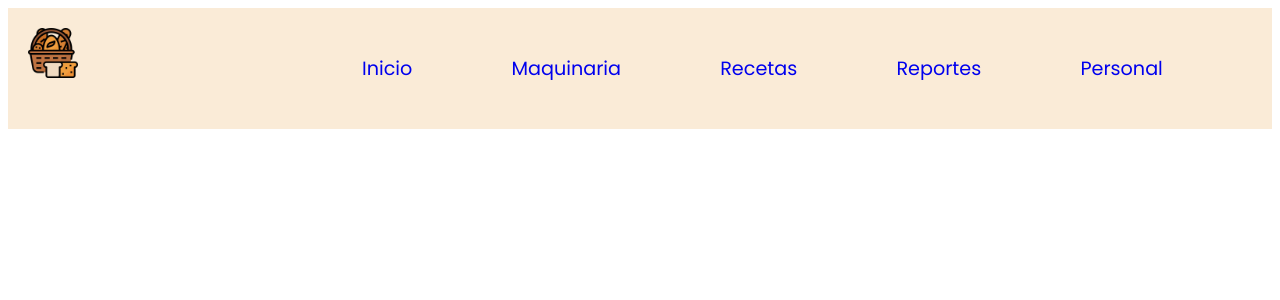
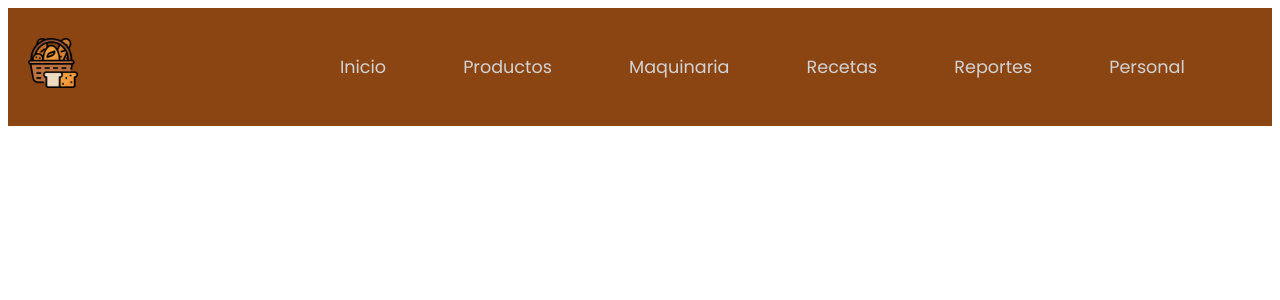
Before and after one commit to JuelVargas/web-react-panaderia, a React (Vite) app: page / in a window 1280 px wide. Shown: the top 300 px of the page. Built offline with nearby package versions, Linux system fonts and the light colour scheme.

Commit message:
First change

```diff
--- a/src/Components/Navbar.jsx
+++ b/src/Components/Navbar.jsx
@@ -6,6 +6,7 @@ function Navbar () {
             <img className="image" src="../../src/assets/panaderia.png" alt="icono panaderia" />
             <ul>
                 <li className='link'><a href="#">Inicio</a></li>
+                <li className='link'><a href="#">Productos</a></li>
                 <li className='link'><a href="#">Maquinaria</a></li>
                 <li className='link'><a href="#">Recetas</a></li>
                 <li className='link'><a href="#">Reportes</a></li>
--- a/src/Components/navbar.css
+++ b/src/Components/navbar.css
@@ -1,18 +1,18 @@
 @import url('https://fonts.googleapis.com/css2?family=Poppins:wght@400;500;600;700;800;900&display=swap');
 
+
 .navbar {
-    background-color: antiquewhite;
+    background-color: #8B4513;
     font-family: 'Poppins', sans-serif;
-
     padding: 20px;
     display: flex;
     justify-content: space-between;
-
 }
 
 .image {
     width: 50px;
     height: 50px;
+    margin-top: 10px;
 }
 
 .navbar ul {
@@ -21,6 +21,7 @@
     justify-content: space-evenly;
     align-items: center;
 }
+
 .link {
     list-style: none;
     padding: 10px;
@@ -28,11 +29,27 @@
 
 .link a {
     text-decoration: none;
-    font-size: 1.2rem;
+    font-size: 1.1rem;
+    color: #D3D3D3;
+    position: relative;
+    transition: color 0.3s ease;
 }
-.link:hover {
-    background-color: rgb(104, 175, 106);
+
+.link a::after {
+    content: '';
+    position: absolute;
+    width: 0;
+    height: 2px;
+    bottom: 0;
+    left: 0;
+    background-color: #D2691E;
+    transition: width 0.3s ease;
 }
+
+.link a:hover::after {
+    width: 100%;
+}
+
 .link:hover a {
-    color: #555;
+    color: #000;
 }
```
